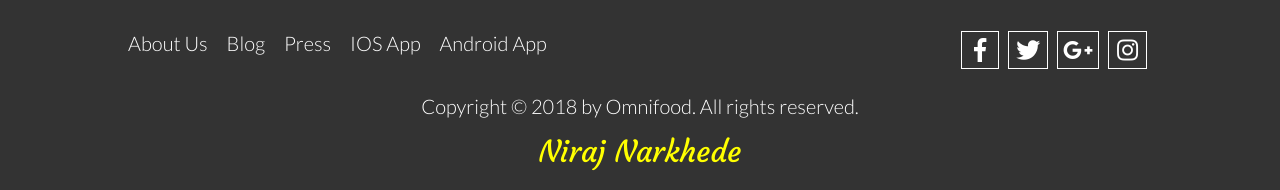
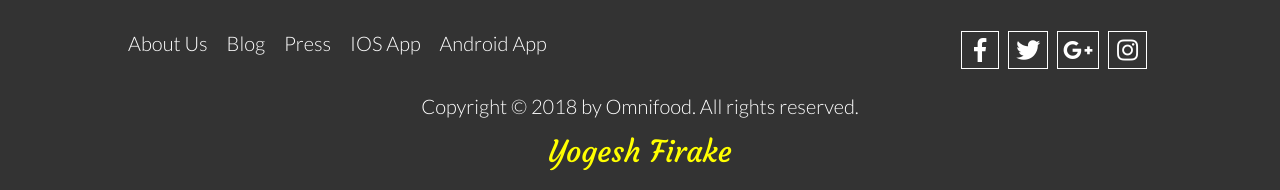
Before and after one commit to YogeshFirake/Project_1-omnifood, a plain HTML site: page index.html in a window 1280 px wide. Shown: the part 5535-5725 px from the top of the page. Drawn offline with nearby package versions, Linux system fonts and the light colour scheme; some packages are replaced by stand-ins of ours.

Commit message:
channge name

```diff
--- a/index.html
+++ b/index.html
@@ -425,7 +425,7 @@
       </div>
       <div class="row">
         <p class="f-copy">Copyright &copy; 2018 by Omnifood. All rights reserved.</p>
-        <p class="f-text animated tada infinite">Niraj Narkhede</p>
+        <p class="f-text animated tada infinite">Yogesh Firake</p>
       </div>
     </footer>
 
```
